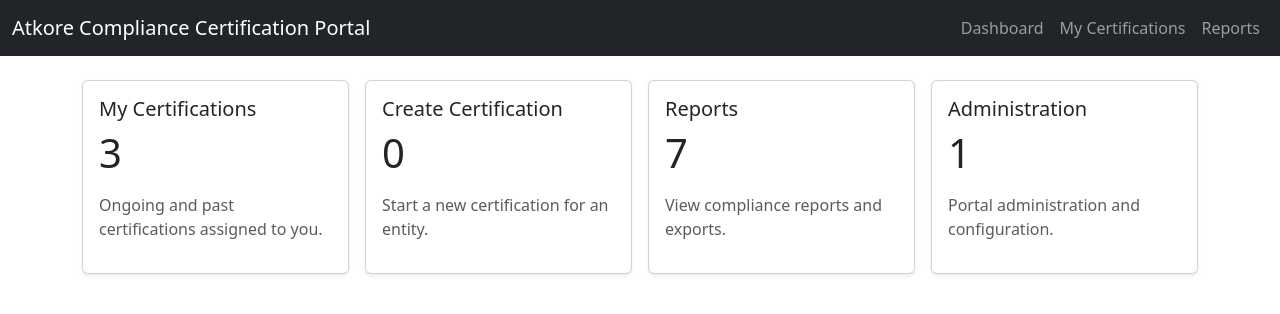
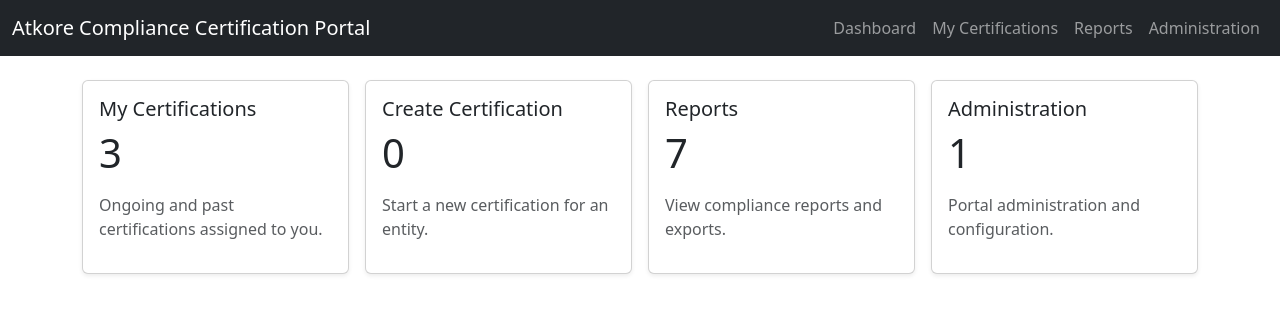
Before and after one commit to VikAtkore/AtkCompliance, a Flask app: page / in a window 1280 px wide. Shown: the top 314 px of the page. Run offline with Flask 3, Linux system fonts and the light colour scheme.

Commit message:
Complete draft workflow MVP

```diff
--- a/app/templates/base.html
+++ b/app/templates/base.html
@@ -23,9 +23,10 @@
         </button>
         <div class="collapse navbar-collapse" id="navbarNav">
           <ul class="navbar-nav ms-auto">
-            <li class="nav-item"><a class="nav-link" href="#">Dashboard</a></li>
-            <li class="nav-item"><a class="nav-link" href="#">My Certifications</a></li>
-            <li class="nav-item"><a class="nav-link" href="#">Reports</a></li>
+            <li class="nav-item"><a class="nav-link" href="/">Dashboard</a></li>
+            <li class="nav-item"><a class="nav-link" href="/certifications">My Certifications</a></li>
+            <li class="nav-item"><a class="nav-link" href="/reports">Reports</a></li>
+            <li class="nav-item"><a class="nav-link" href="/admin">Administration</a></li>
           </ul>
         </div>
       </div>
```
